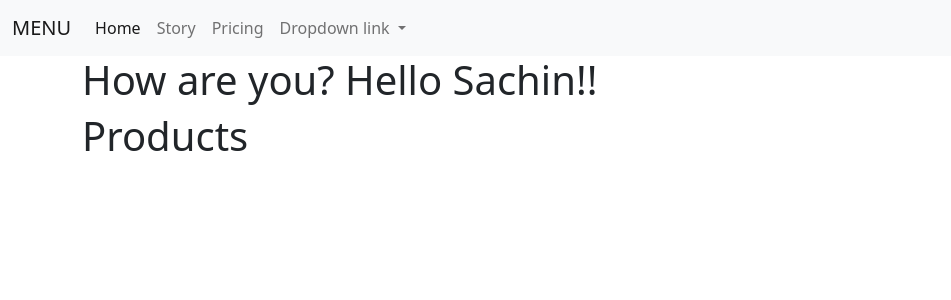
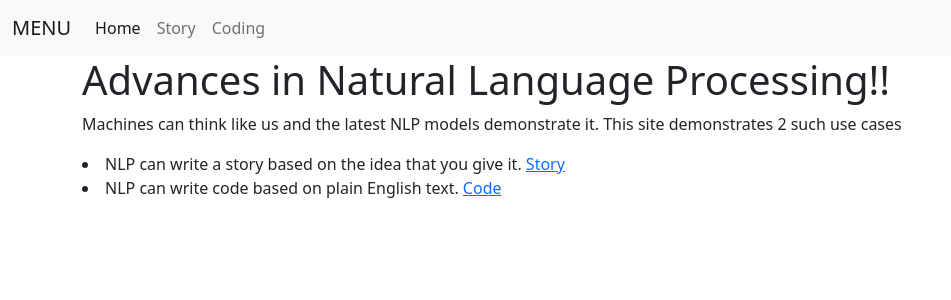
Before and after one commit to sachink2010/DjangoTrial, a Django app: page / in a window 1280 px wide. Shown: the top 300 px of the page, without its empty margins (0-951 px from the left). Run offline with Django 3.2, Linux system fonts and the light colour scheme.

Commit message:
multiple changes

```diff
--- a/playground/templates/hello.html
+++ b/playground/templates/hello.html
@@ -2,7 +2,7 @@
     <body>
         {%extends 'base.html'%}
         {%block content%}
-            <h1> How are you? Hello {{name}}!!
+            <h1> How are you???? Hello {{name}}!!
             </h1>
             <h1>Products</h1>
             <div class='row'>
--- a/playground/views.py
+++ b/playground/views.py
@@ -1,12 +1,11 @@
 from django.shortcuts import render
 from django.http import HttpResponse
-from .models import Product
 
 # Create your views here.
 
 def say_hello(request):
     #x=1
     #y=2
-    products=Product.objects.all()
-    return render(request,'hello.html',{'name':'Sachin','products':products})
+
+    return render(request,'/story/hello.html')
     #return HttpResponse('Hello World')
--- a/storefront/urls.py
+++ b/storefront/urls.py
@@ -20,7 +20,7 @@ from django.urls import include, path
 
 urlpatterns = [
     path('admin/', admin.site.urls),
-    path('playground/', include('playground.urls')),
+    #path('playground/', include('playground.urls')),
     path('story/', include('story.urls')),
     path('', include('story.urls')),
 
--- /dev/null
+++ b/story/templates/intro.html
@@ -0,0 +1,13 @@
+<html>
+    <body>
+        {%extends 'base.html'%}
+        {%block content%}
+            <h1> Advances in Natural Language Processing!!</h1>
+            <p>Machines can think like us and the latest NLP models demonstrate it. This site demonstrates 2 such use cases</p>
+            <li>NLP can write a story based on the idea that you give it. <a href="/story/story/">Story</a> </li>
+            <li>NLP can write code based on plain English text. <a href="#"">Code</a> </li>
+
+            {% endblock %}
+
+</body>
+</html>
--- a/story/urls.py
+++ b/story/urls.py
@@ -2,7 +2,7 @@ from django.urls import path
 from . import views
 
 urlpatterns = [
-    path('hello/', views.say_hello),
+    path('intro/', views.intro),
     path('story/', views.story),
-    path('', views.say_hello),
+    path('', views.intro),
 ]
--- a/story/views.py
+++ b/story/views.py
@@ -15,12 +15,8 @@ import os
 # Create your views here.
 #https://www.youtube.com/watch?v=eLT2W7nnE28
 
-def say_hello(request):
-    #x=1
-    #y=2
-    #products=Product.objects.all()
-    #return render(request,'hello.html',{'name':'Sachin','products':products})
-    return render(request,'hello.html',{'name':'Sachin'})
+def intro(request):
+    return render(request,'intro.html',{'name':'Sachin'})
 
 def story(request):
     form=StoryForm(request.POST or None)
--- a/templates/base.html
+++ b/templates/base.html
@@ -24,27 +24,15 @@
       <div class="collapse navbar-collapse" id="navbarNavDropdown">
         <ul class="navbar-nav">
           <li class="nav-item">
-            <a class="nav-link active" aria-current="page" href="/story/hello/">Home</a>
+            <a class="nav-link active" aria-current="page" href="/story/intro">Home</a>
           </li>
           <li class="nav-item">
             <a class="nav-link" href="/story/story/">Story</a>
           </li>
           <li class="nav-item">
-            <a class="nav-link" href="#">Pricing</a>
+            <a class="nav-link" href="#">Coding</a>
           </li>
-          <li class="nav-item dropdown">
-            <a class="nav-link dropdown-toggle" href="#" id="navbarDropdownMenuLink" role="button"
-              data-bs-toggle="dropdown" aria-expanded="false">
-              Dropdown link
-            </a>
-            <ul class="dropdown-menu" aria-labelledby="navbarDropdownMenuLink">
-              <li><a class="dropdown-item" href="#">Action</a></li>
-              <li><a class="dropdown-item" href="#">Another action</a></li>
-              <li>
-                <a class="dropdown-item" href="#">Something else here</a>
-              </li>
-            </ul>
-          </li>
+
         </ul>
       </div>
     </div>
```
Also changed, not shown: story/templates/hello.html (deleted, +0 -25 lines), db.sqlite3.
